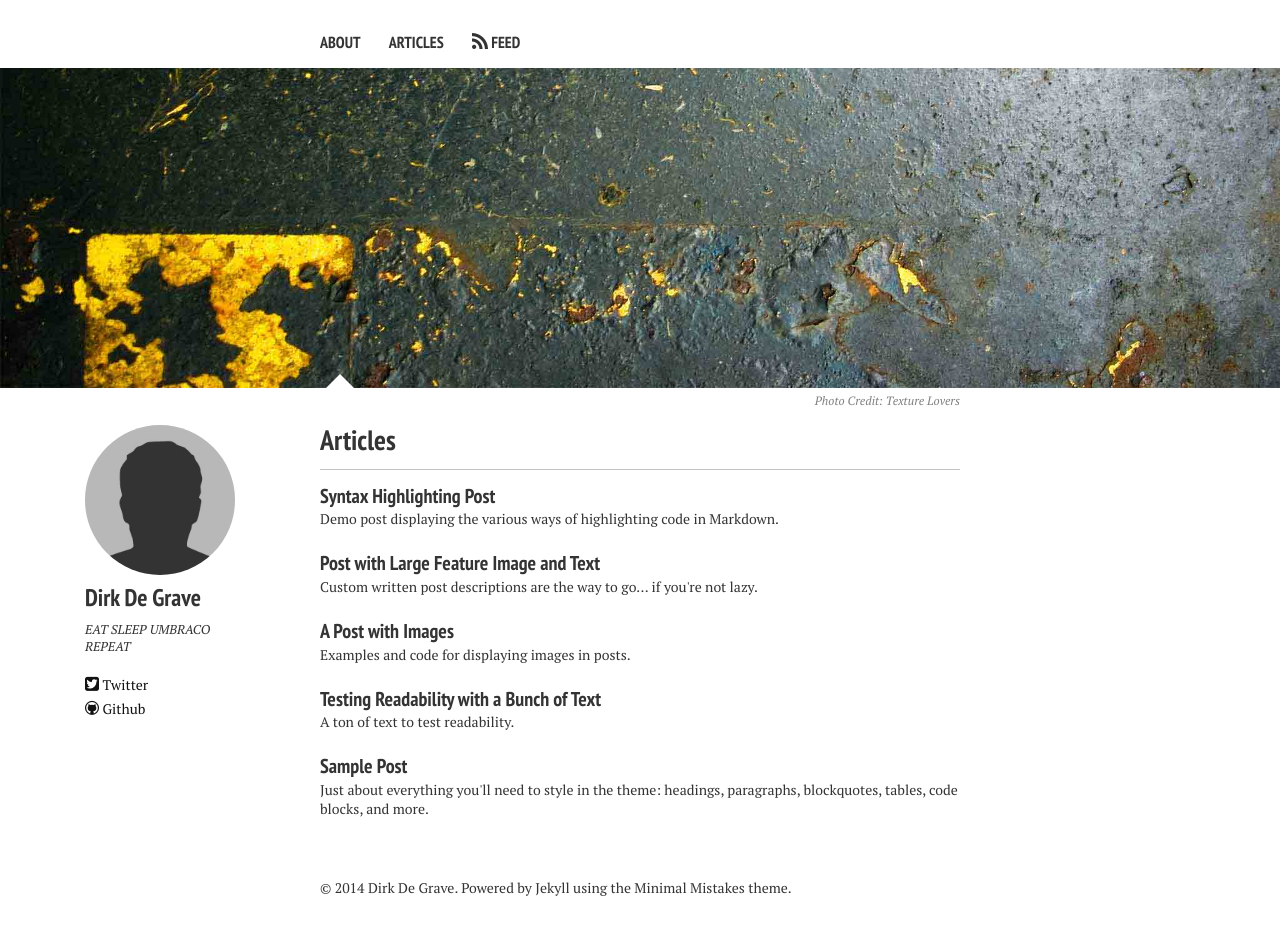
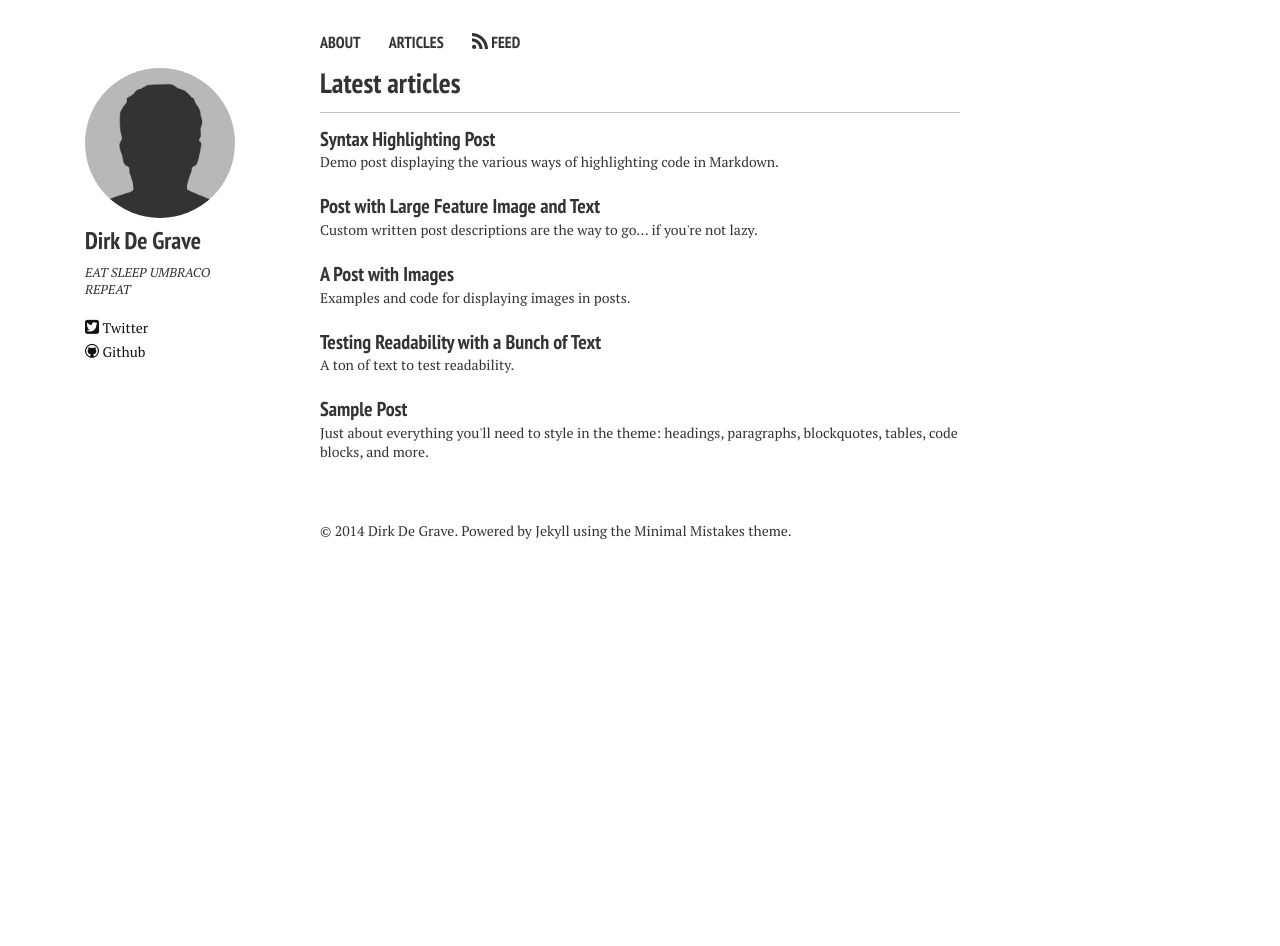
Before and after one commit to netaddicts/netaddicts.github.io, a Jekyll site: the page built from index.md, in a window 1280 px wide. Built offline with Jekyll 4.4.1, drawn with Linux system fonts in a browser that asks for light colours; nearby versions of some CDN libraries; after the commit the page ends 900 px from its top, so only the background shows below that.

Commit message:
Removing image from layout

```diff
--- a/_layouts/home.html
+++ b/_layouts/home.html
@@ -13,18 +13,13 @@
 
 {% include _navigation.html %}
 
-{% if page.image.feature %}<div class="image-wrap">
-  <img src="{{ site.url }}/images/{{ page.image.feature }}" alt="{{ page.title }} feature image" itemprop="primaryImageOfPage">
-  {% if page.image.credit %}<span class="image-credit">Photo Credit: <a href="{{ page.image.creditlink }}">{{ page.image.credit }}</a></span>{% endif %}
-</div><!-- /.image-wrap -->{% endif %}
-
 <div class="article-author-side">
   {% include _author-bio.html %}
 </div>
 
 <div id="index" itemprop="mainContentOfPage" itemscope itemtype="http://schema.org/Blog">
-  <h3><a href="{{ site.url}}/articles/">Articles</a></h3>
-  {% for post in site.posts limit:5 %}
+  <h3>Latest articles</h3>
+  {% for post in site.posts limit:10 %}
   <article itemscope itemtype="http://schema.org/BlogPosting" itemprop="blogPost">
     <h2 itemprop="headline"><a href="{{ site.url }}{{ post.url }}" rel="bookmark" title="{{ post.title }}">{{ post.title }}</a></h2>
     <p itemprop="text">{% if post.description %}{{ post.description }}{% else %}{{ post.content | strip_html | strip_newlines | truncate: 120 }}{% endif %}</p>
```
